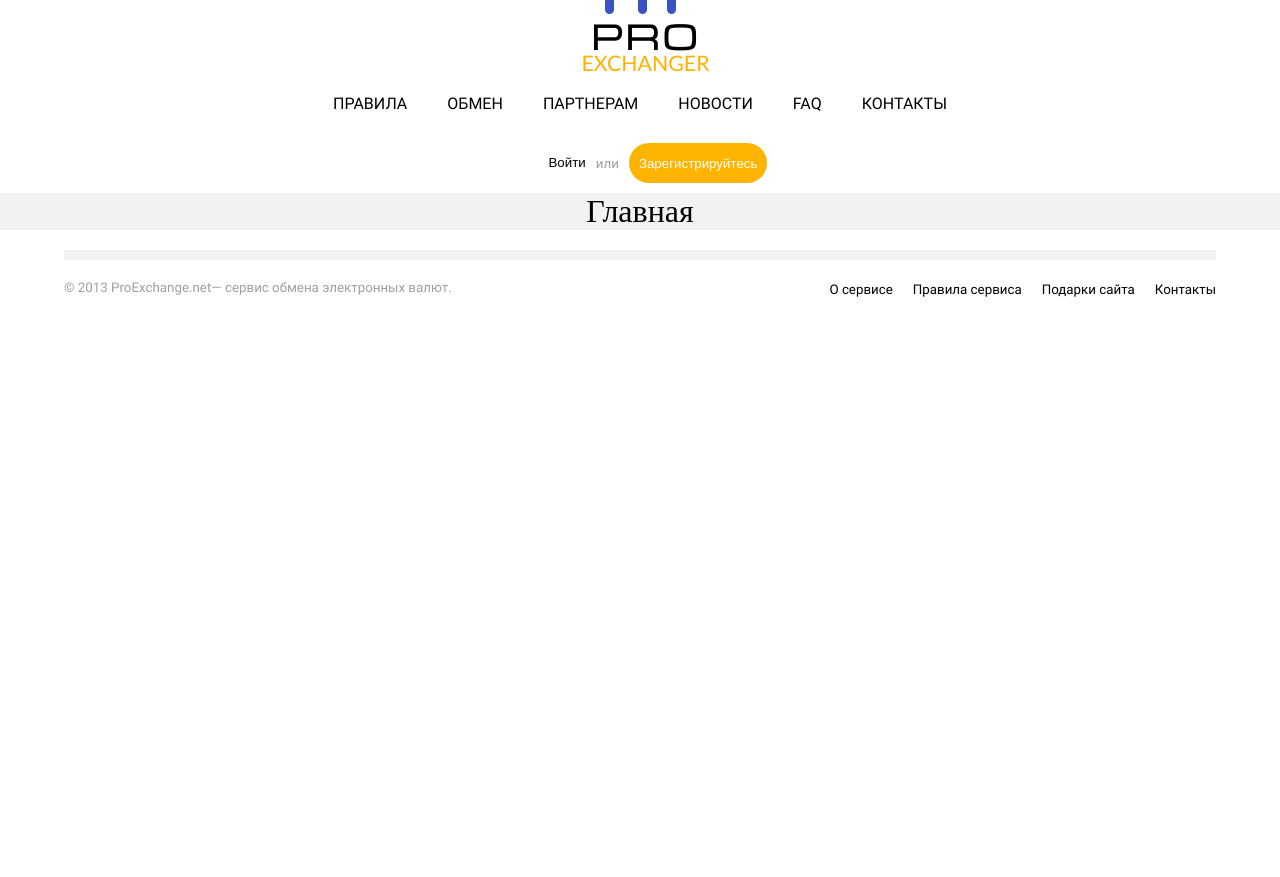
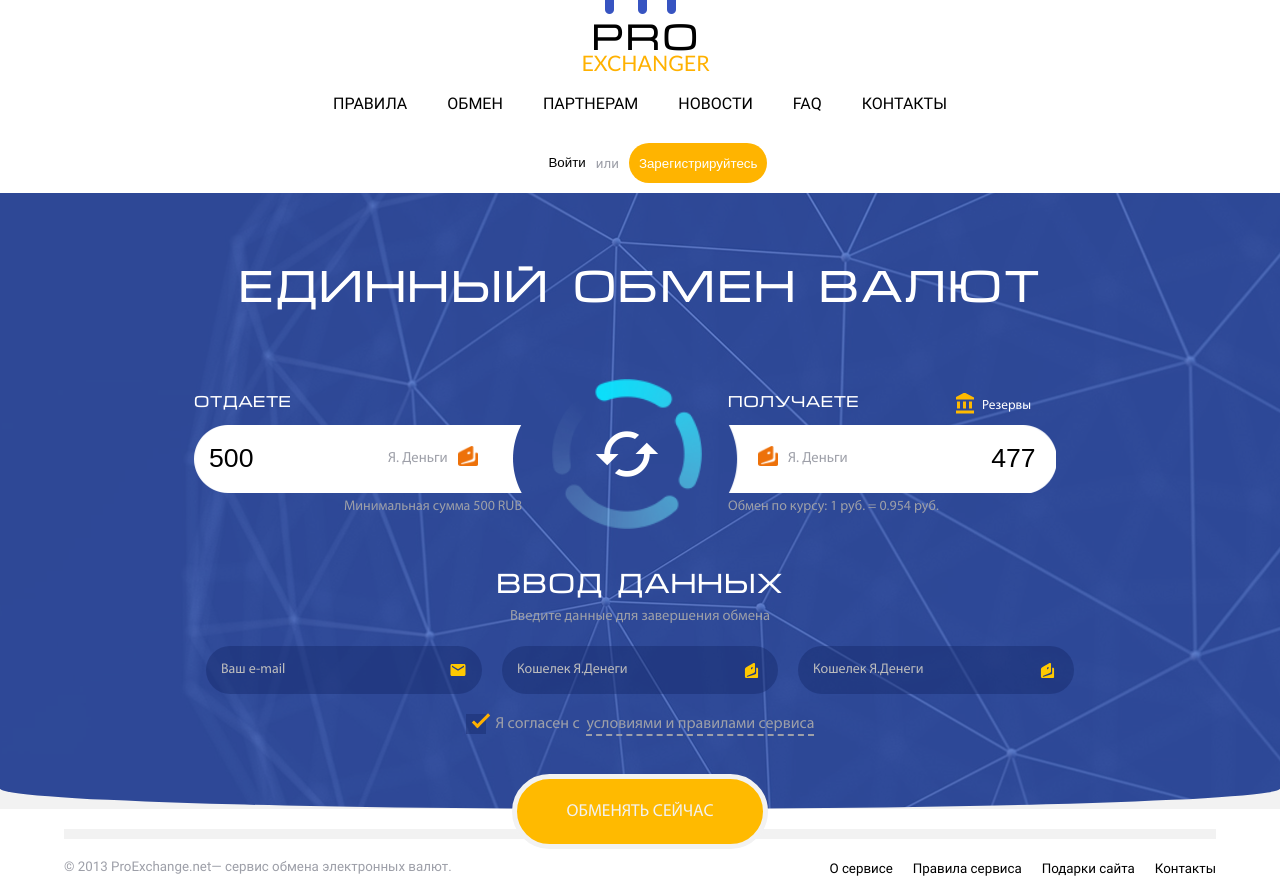
Before and after one commit to fossabot/modern-minimal-exchanger, a Nuxt app in the folder pro-exchange/: page / in a window 1280 px wide. Before the commit the page ends 800 px from the top, so only its background shows below. Built offline with nearby package versions, Linux system fonts and the light colour scheme; a web font is replaced by a local one.

Commit message:
Add Exchenge

```diff
--- a/pro-exchange/assets/css/index.less
+++ b/pro-exchange/assets/css/index.less
@@ -4,11 +4,11 @@
 .page-leave-active {
 	transition: all 0.5s;
 	opacity: 0;
-  transform: translateX(-100%);
+  //transform: translateX(-100%);
 }
 .page-enter {
   opacity: 0;
-  transform: translateX(100%);
+  //transform: translateX(100%);
 }
 
 #__nuxt, .wh100, body, html {
@@ -367,6 +367,7 @@ body {
         font-family: 'Myriad Pro Regular';
         min-width: 230px;
         text-transform: uppercase;
+        cursor: pointer;
       }
       h1 {
         text-align: center;
--- /dev/null
+++ b/pro-exchange/components/Exchange/index.vue
@@ -0,0 +1,82 @@
+<template>
+  <div class="Exchange">
+    <h1 class="TitleCenter">Единный обмен валют</h1>
+    <div class="Calculator">
+      <div class="Left">
+        <h1>Отдаете</h1>
+        <div class="Input">
+          <input type="number" v-model="Exchenge.Set" :min="Exchenge.Minimal" />
+          <div class="Money" aria-hidden="true">
+            <span>Я. Деньги</span>
+            <img src="~static/images/system/yandex.png" />
+          </div>
+        </div>
+        <h2>Минимальная сумма
+          <label>{{Exchenge.Minimal}}</label> RUB</h2>
+      </div>
+
+      <div class="Midle">
+        <img src="~static/images/load.png" />
+      </div>
+
+      <div class="Right">
+        <h1>Получаете
+          <nuxt-link to="/reserves">
+            <i class="icon i-balance"></i>
+            <span class="res">Резервы</span>
+          </nuxt-link>
+        </h1>
+
+        <div class="Input">
+          <div class="Money" aria-hidden="true">
+            <img src="~static/images/system/yandex.png" />Я. Деньги
+          </div>
+          <input type="number" :value="Exchenge.Currency * Exchenge.Set" readonly />
+        </div>
+        <h2>Обмен по курсу: 1 руб. =
+          <label>{{Exchenge.Currency}}</label> руб.
+        </h2>
+      </div>
+    </div>
+
+    <div class="Data">
+      <h1>Ввод данных</h1>
+      <h2>Введите данные для завершения обмена</h2>
+      <div class="IconInputs">
+        <input type="email" placeholder="Ваш e-mail" />
+        <input type="text" placeholder="Кошелек Я.Денеги" />
+        <input type="text" placeholder="Кошелек Я.Денеги" />
+      </div>
+      <div class="Conditions">
+        <div class="CheckBox">
+          <input type="checkbox" value="None" id="squaredFour" name="check" checked />
+          <label for="squaredFour"></label>
+        </div>
+        <p>Я согласен с&nbsp;
+          <nuxt-link to="/license"> условиями и правилами сервиса</nuxt-link>
+        </p>
+
+      </div>
+
+      <button>
+        Обменять сейчас
+      </button>
+    </div>
+  </div>
+</template>
+
+<script>
+export default {
+  data() {
+    return {
+      Exchenge: {
+        Currency: 0.954,
+        Minimal: 500,
+        Set: 500,
+        Get: 0
+      }
+    }
+  }
+}
+
+</script>
--- a/pro-exchange/layouts/default.vue
+++ b/pro-exchange/layouts/default.vue
@@ -1,5 +1,8 @@
 <template>
   <div class="wh100">
+    <div class="burger_trigger">
+      <div class="burger"></div>
+    </div>
     <HeaderMenu />
     <div class="Content">
         <nuxt/>
--- a/pro-exchange/pages/index.vue
+++ b/pro-exchange/pages/index.vue
@@ -1,15 +1,17 @@
 <template>
-  <div class="flex-box">
-    <h1>Главная</h1>
-  </div>
+  <Exchange />
 </template>
 
 <script>
+import Exchange from '~/components/Exchange'
 export default {
   head () {
       return {
         title: 'Главная'
       }
+  },
+  components: {
+    Exchange
   }
 }
 </script>
```
Also changed, not shown: pro-exchange/assets/css/index.css.
